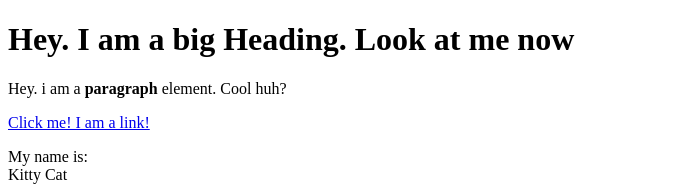
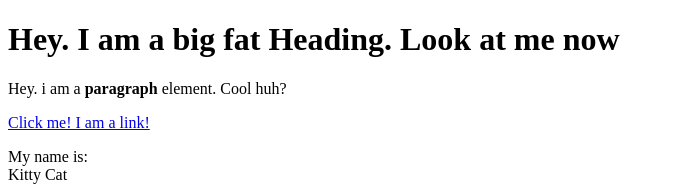
Before and after one commit to HERRKARLROTH/cartoon-hero, a plain HTML site: page TEST2.HTML in a window 1280 px wide. Shown: the top 186 px of the page, without its empty margins (0-674 px from the left). Drawn offline with Linux system fonts and the light colour scheme.

Commit message:
Added "fat" to the Heading

```diff
--- a/TEST2.HTML
+++ b/TEST2.HTML
@@ -4,7 +4,7 @@
 	<title>Test Page</title>
 </head>
 <body>
-	<h1>Hey. I am a big Heading. Look at me now</h1>
+	<h1>Hey. I am a big fat Heading. Look at me now</h1>
 	<p>Hey. i am a <b>paragraph</b> element. Cool huh?</p>
 	<a href="https://google.com" target="_blank" title="Lets go to Google">Click me! I am a link!</a>
 	<p>My name is:<br>
```
